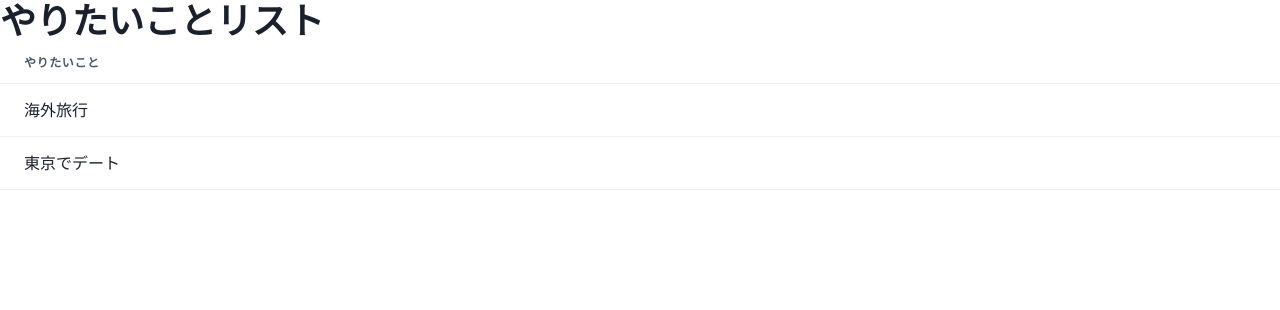
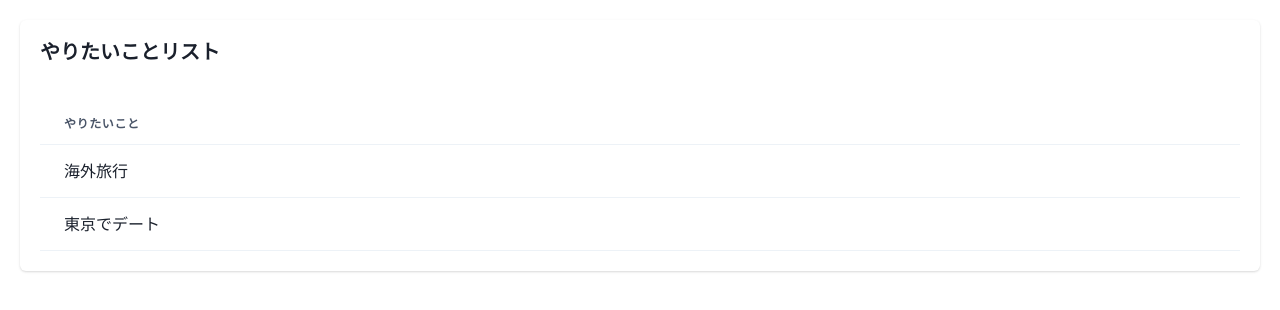
Before and after one commit to HitoroOhria/time-bucket-app-with-cloud, a Next.js app in the folder frontend/: page / in a window 1280 px wide. Shown: the top 310 px of the page. Built offline with nearby package versions, Linux system fonts and the light colour scheme.

Commit message:
Wrap table with card.

```diff
--- a/frontend/pages/index.tsx
+++ b/frontend/pages/index.tsx
@@ -1,10 +1,28 @@
 import { FC } from 'react';
-import { Heading, Table, TableContainer, Tbody, Td, Text, Th, Thead, Tr } from '@chakra-ui/react';
+import {
+  Box,
+  Card,
+  CardBody,
+  CardHeader,
+  Heading,
+  Table,
+  TableContainer,
+  Tbody,
+  Td,
+  Text,
+  Th,
+  Thead,
+  Tr,
+} from '@chakra-ui/react';
 
 const Home: FC = () => {
   return (
     <>
-      <Heading>やりたいことリスト</Heading>
+      <Card m={'20px'}>
+        <CardHeader>
+          <Heading size={'md'}>やりたいことリスト</Heading>
+        </CardHeader>
+        <CardBody>
           <TableContainer>
             <Table variant={'simple'}>
               <Thead>
@@ -22,6 +40,8 @@ const Home: FC = () => {
               </Tbody>
             </Table>
           </TableContainer>
+        </CardBody>
+      </Card>
     </>
   );
 };
```
Lines whose indentation alone changed are shown as unchanged.
